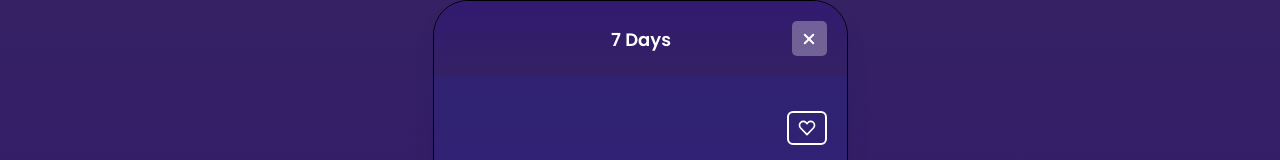
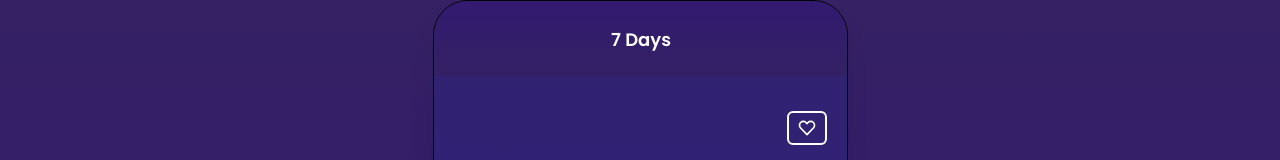
Before and after one commit to Avetisyan-Danila/weather-app, a Vue app: page /detailed/test in a window 1280 px wide. Shown: the top 160 px of the page. Built offline with nearby package versions, Linux system fonts and the light colour scheme.

Commit message:
Доработал условие для кнопки крестика

```diff
--- a/src/layouts/AppHeader.vue
+++ b/src/layouts/AppHeader.vue
@@ -62,7 +62,7 @@
 
     <transition name="fade" appear>
       <div
-          v-if="route.name === 'success' || route.meta.title === '7 Days'"
+          v-if="hasHistory && route.name === 'success' || hasHistory && route.meta.title === '7 Days'"
           class="header__button header__button--right"
           @click="router.go(-1)"
       >
```
